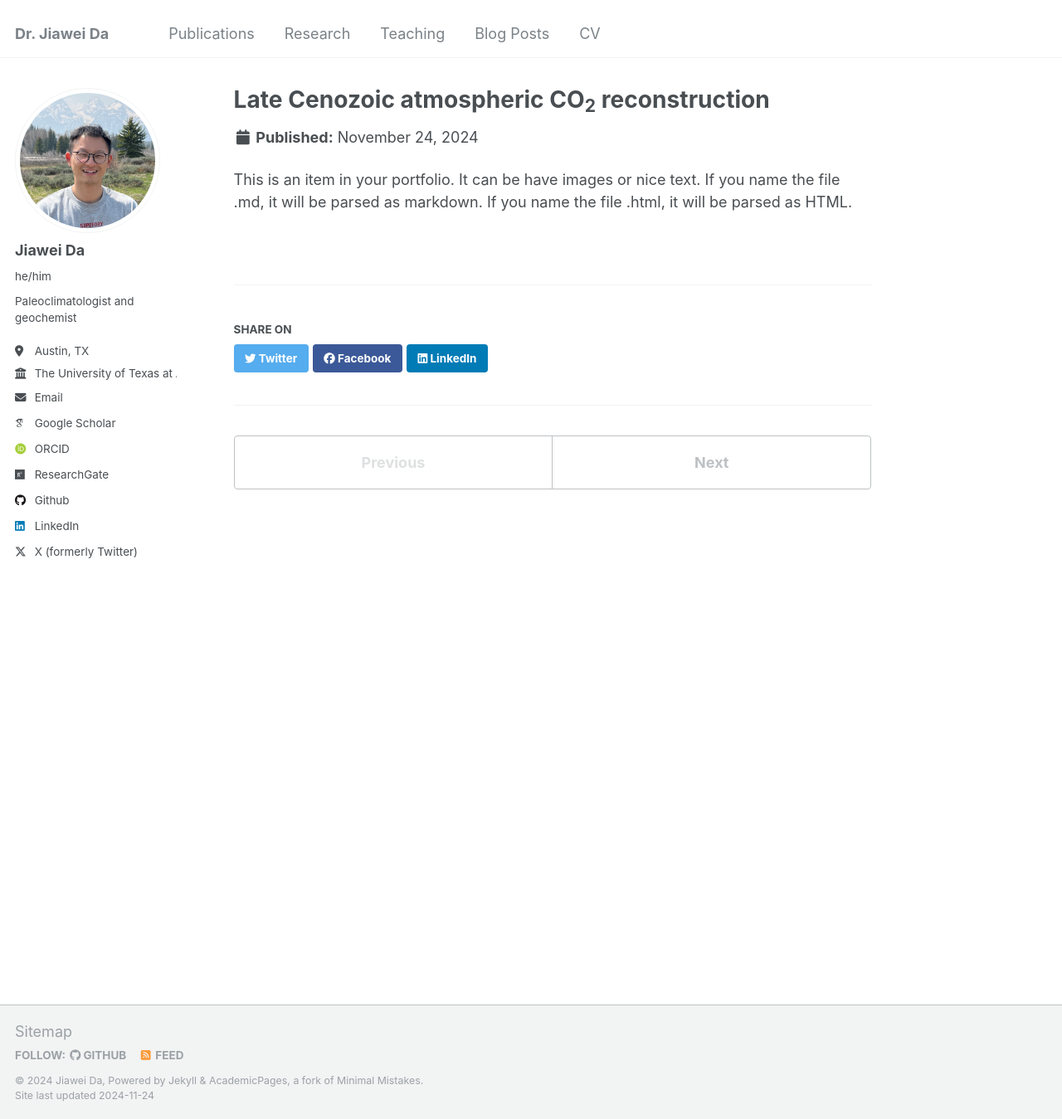
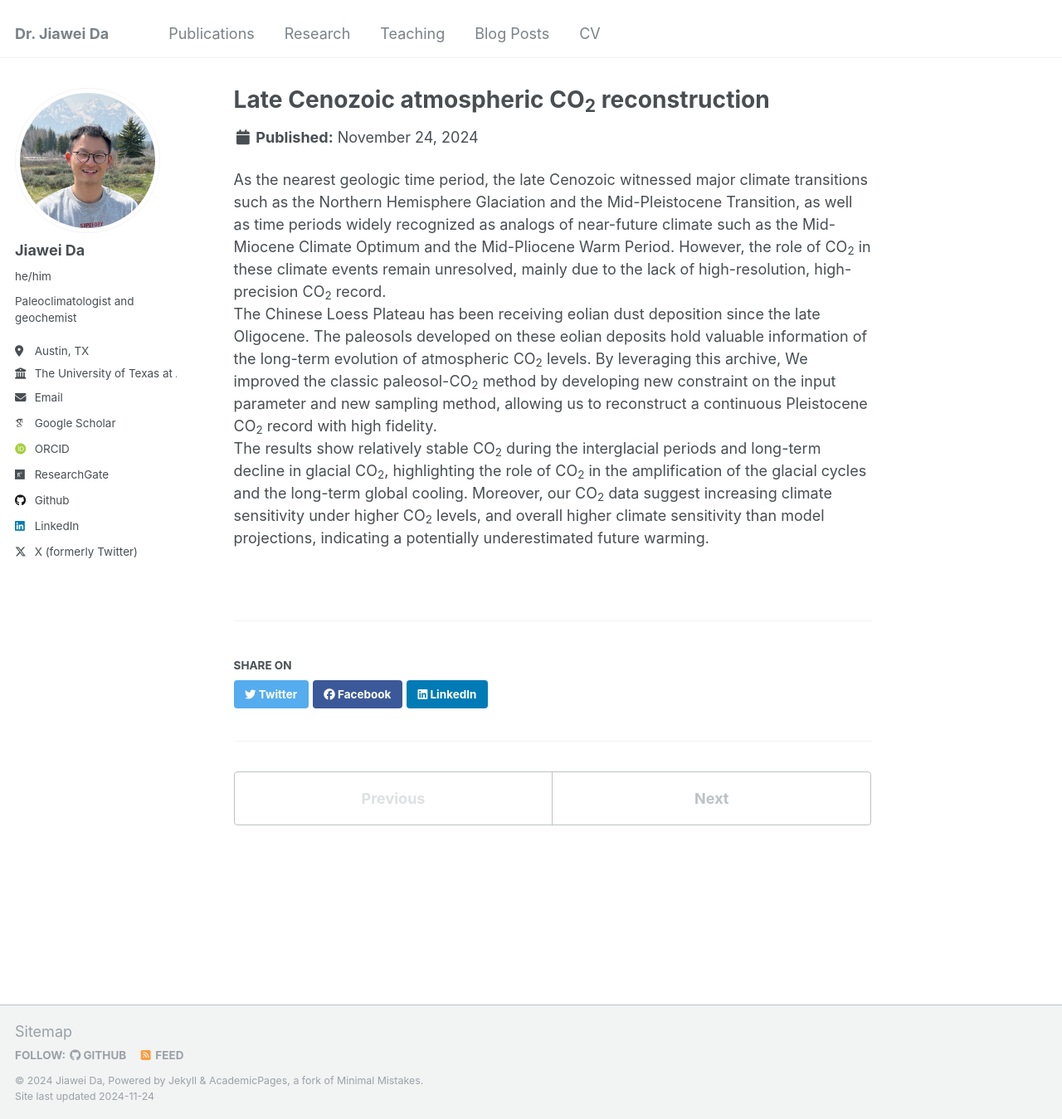
Before and after one commit to da-jiawei/da-jiawei.github.io, a Jekyll site: the page built from _research/research-1.md, in a window 1280 px wide and 1349 px high. Shown: the whole window at 83% size. Built offline with Jekyll 4.4.1, drawn with Linux system fonts in a browser that asks for light colours; some web fonts are replaced.

Commit message:
update research

```diff
--- a/_config.yml
+++ b/_config.yml
@@ -202,7 +202,6 @@ incremental: false
 kramdown:
   input: GFM
   hard_wrap: false
-  math_engine: mathjax
   auto_ids: true
   footnote_nr: 1
   entity_output: as_char
--- a/_research/research-1.md
+++ b/_research/research-1.md
@@ -4,4 +4,6 @@ excerpt: "Understanding the role of CO<sub>2</sub> in major climate transitions.
 collection: research
 ---
 
-This is an item in your portfolio. It can be have images or nice text. If you name the file .md, it will be parsed as markdown. If you name the file .html, it will be parsed as HTML.
+As the nearest geologic time period, the late Cenozoic witnessed major climate transitions such as the Northern Hemisphere Glaciation and the Mid-Pleistocene Transition, as well as time periods widely recognized as analogs of near-future climate such as the Mid-Miocene Climate Optimum and the Mid-Pliocene Warm Period. However, the role of CO<sub>2</sub> in these climate events remain unresolved, mainly due to the lack of high-resolution, high-precision CO<sub>2</sub> record.
+The Chinese Loess Plateau has been receiving eolian dust deposition since the late Oligocene. The paleosols developed on these eolian deposits hold valuable information of the long-term evolution of atmospheric CO<sub>2</sub> levels. By leveraging this archive, We improved the classic paleosol-CO<sub>2</sub> method by developing new constraint on the input parameter and new sampling method, allowing us to reconstruct a continuous Pleistocene CO<sub>2</sub> record with high fidelity.
+The results show relatively stable CO<sub>2</sub> during the interglacial periods and long-term decline in glacial CO<sub>2</sub>, highlighting the role of CO<sub>2</sub> in the amplification of the glacial cycles and the long-term global cooling. Moreover, our CO<sub>2</sub> data suggest increasing climate sensitivity under higher CO<sub>2</sub> levels, and overall higher climate sensitivity than model projections, indicating a potentially underestimated future warming.
```
Also changed, not shown: _pages/about.md (+1 -1 lines), _research/research-2.md (+1 -1 lines), images/65MaCO2.jpg, images/lvliang2.jpeg (added).
